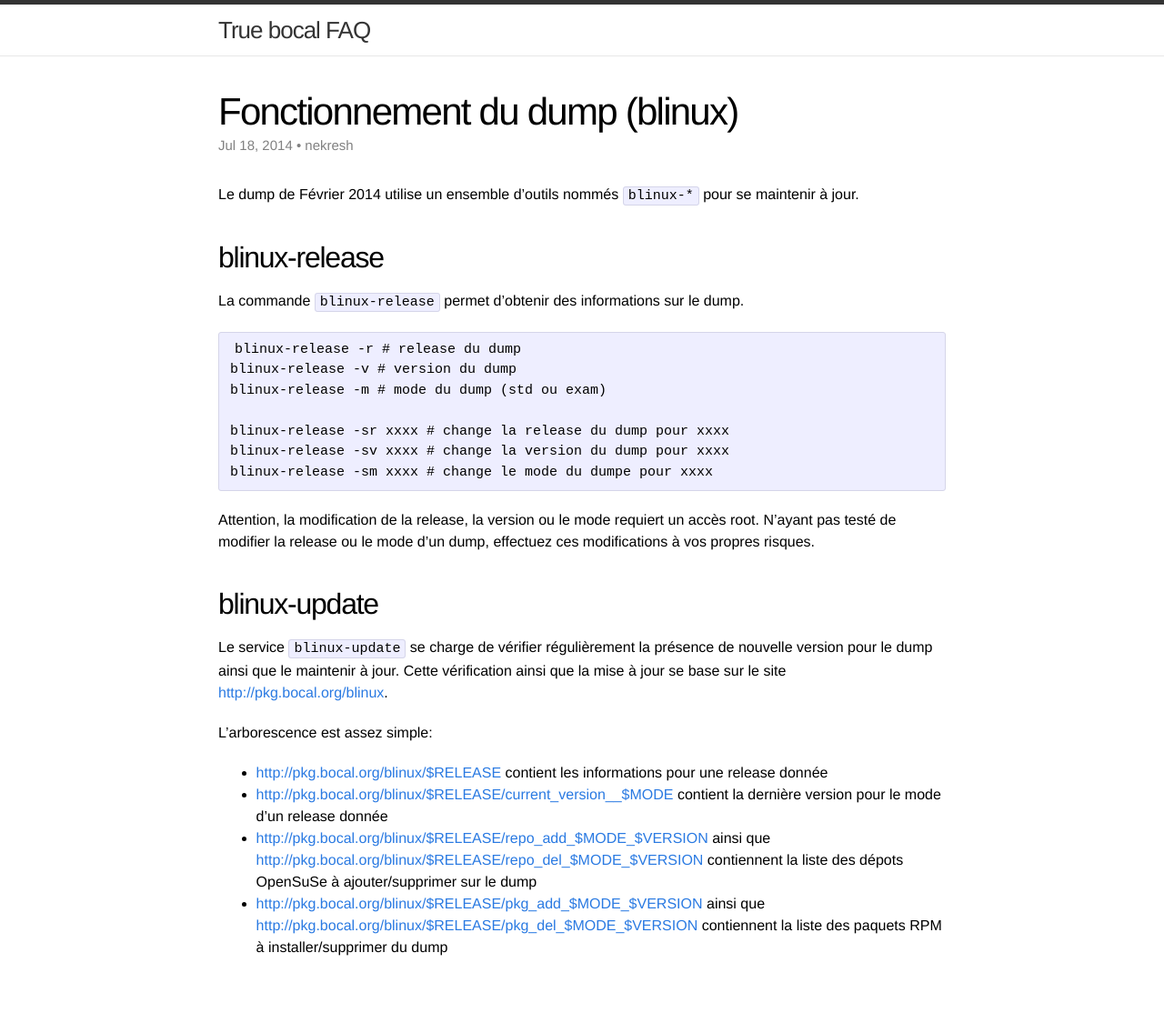
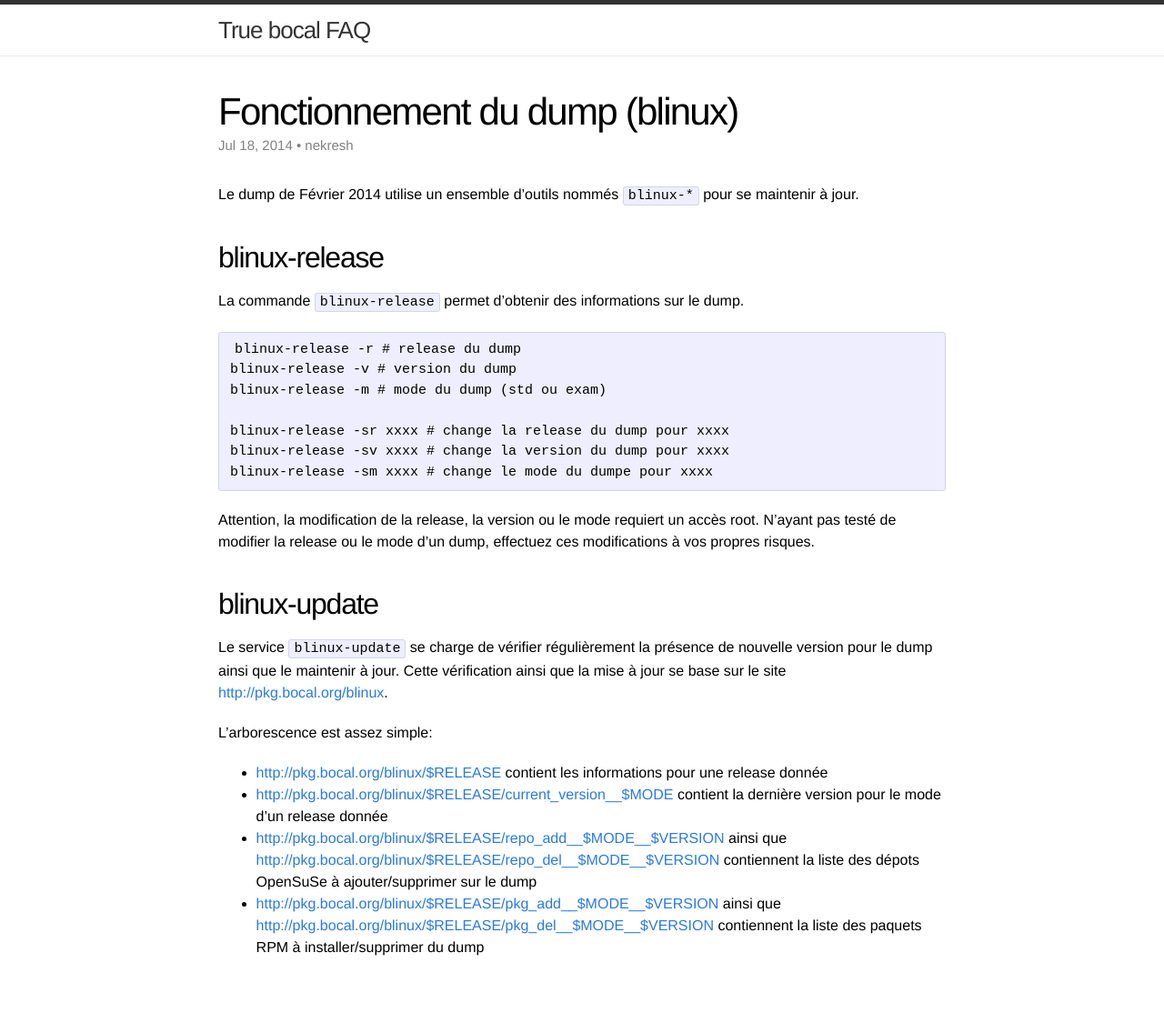
Before and after one commit to nekresh/bocal-faq, a Jekyll site: the page built from _posts/2014-07-18-fonctionnement-dump-blinux.markdown, in a window 1280 px wide. Shown: the whole page at 91% size. Built offline with Jekyll 4.4.1, drawn with Linux system fonts in a browser that asks for light colours.

```diff
--- a/_posts/2014-07-18-fonctionnement-dump-blinux.markdown
+++ b/_posts/2014-07-18-fonctionnement-dump-blinux.markdown
@@ -32,5 +32,5 @@ L'arborescence est assez simple:
 
 * [http://pkg.bocal.org/blinux/$RELEASE](http://pkg.bocal.org/blinux/$RELEASE) contient les informations pour une release donnée
 * [http://pkg.bocal.org/blinux/$RELEASE/current_version__$MODE](http://pkg.bocal.org/blinux/$RELEASE/current_version_$MODE) contient la dernière version pour le mode d'un release donnée
-* [http://pkg.bocal.org/blinux/$RELEASE/repo_add_$MODE_$VERSION](http://pkg.bocal.org/blinux/$RELEASE/repo_add_$MODE_$VERSION) ainsi que [http://pkg.bocal.org/blinux/$RELEASE/repo_del_$MODE_$VERSION](http://pkg.bocal.org/blinux/$RELEASE/repo_del_$MODE_$VERSION) contiennent la liste des dépots OpenSuSe à ajouter/supprimer sur le dump
-* [http://pkg.bocal.org/blinux/$RELEASE/pkg_add_$MODE_$VERSION](http://pkg.bocal.org/blinux/$RELEASE/pkg_add_$MODE_$VERSION) ainsi que [http://pkg.bocal.org/blinux/$RELEASE/pkg_del_$MODE_$VERSION](http://pkg.bocal.org/blinux/$RELEASE/pkg_del_$MODE_$VERSION) contiennent la liste des paquets RPM à installer/supprimer du dump
+* [http://pkg.bocal.org/blinux/$RELEASE/repo_add__$MODE__$VERSION](http://pkg.bocal.org/blinux/$RELEASE/repo_add_$MODE_$VERSION) ainsi que [http://pkg.bocal.org/blinux/$RELEASE/repo_del__$MODE__$VERSION](http://pkg.bocal.org/blinux/$RELEASE/repo_del_$MODE_$VERSION) contiennent la liste des dépots OpenSuSe à ajouter/supprimer sur le dump
+* [http://pkg.bocal.org/blinux/$RELEASE/pkg_add__$MODE__$VERSION](http://pkg.bocal.org/blinux/$RELEASE/pkg_add_$MODE_$VERSION) ainsi que [http://pkg.bocal.org/blinux/$RELEASE/pkg_del__$MODE__$VERSION](http://pkg.bocal.org/blinux/$RELEASE/pkg_del_$MODE_$VERSION) contiennent la liste des paquets RPM à installer/supprimer du dump
```
